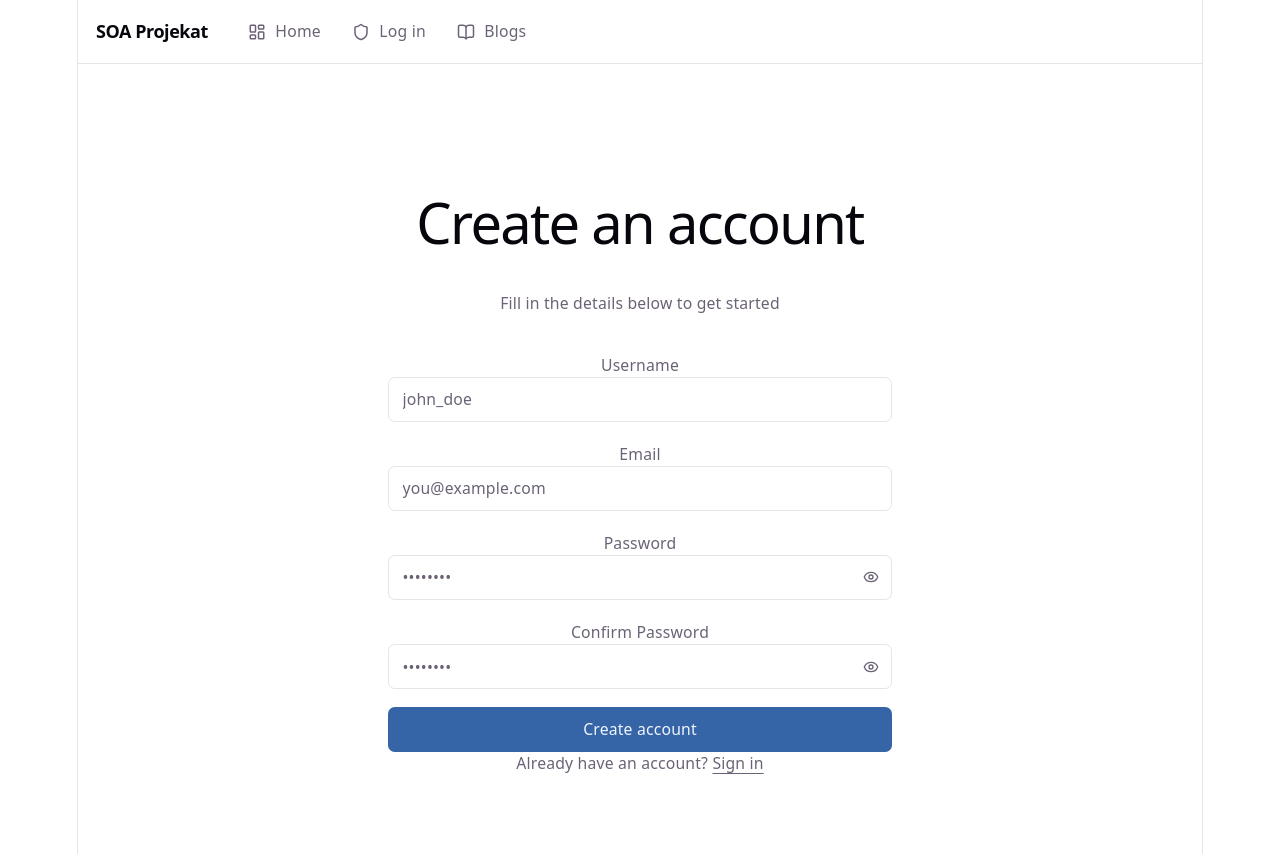
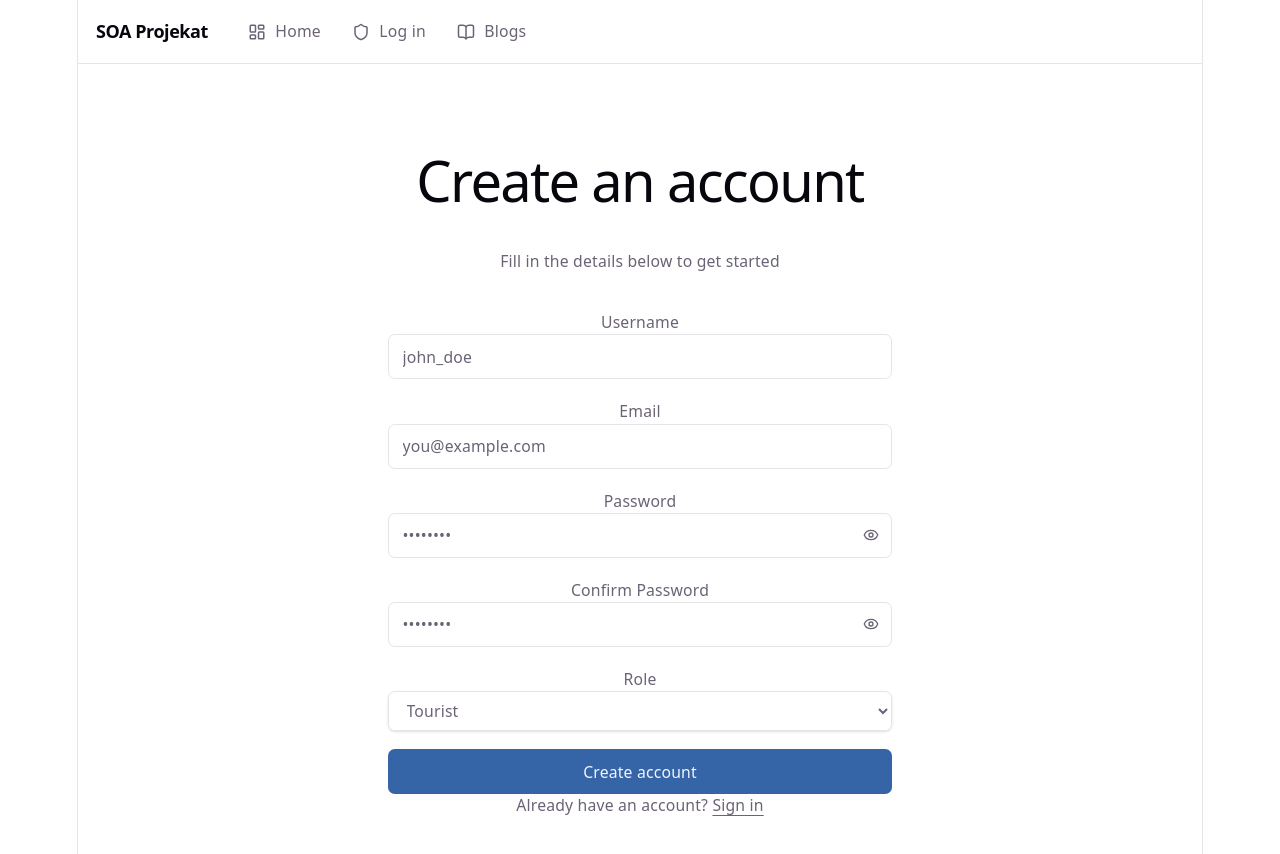
Before and after one commit to K-atarinaVujovic/Tourism-App-Microservices, a React (Vite) app in the folder Frontend/: page /register in a window 1280 px wide. Shown: the top 854 px of the page. Built offline with nearby package versions, Linux system fonts and the light colour scheme; no server answers.

Commit message:
feat: Choose role upon registration

```diff
--- a/Frontend/src/features/auth/components/RegistrationForm.tsx
+++ b/Frontend/src/features/auth/components/RegistrationForm.tsx
@@ -14,6 +14,7 @@
 import { Input } from "@/components/ui/input";
 import { Button } from "@/components/ui/button";
 
+
 // Validation rules match auth_server.go exactly so errors are caught
 // client-side before hitting the network.
 const registrationSchema = z
@@ -29,6 +30,9 @@
         email: z.string().email("Invalid email address"),
         password: z.string().min(8, "Password must be at least 8 characters"),
         confirmPassword: z.string(),
+        role: z.enum(["tourist", "author"], {
+            message: "Please select a role",
+        }),
     })
     .refine((data) => data.password === data.confirmPassword, {
         message: "Passwords do not match",
@@ -53,6 +57,7 @@
             email: "",
             password: "",
             confirmPassword: "",
+            role: "tourist",
         },
     });
 
@@ -154,6 +159,26 @@
                     )}
                 />
 
+                <FormField
+                    control={form.control}
+                    name="role"
+                    render={({ field }) => (
+                        <FormItem>
+                            <FormLabel>Role</FormLabel>
+                            <FormControl>
+                                <select
+                                    {...field}
+                                    className="flex h-9 w-full rounded-md border border-input bg-transparent px-3 py-1 text-sm shadow-sm transition-colors focus-visible:outline-none focus-visible:ring-1 focus-visible:ring-ring disabled:cursor-not-allowed disabled:opacity-50"
+                                >
+                                    <option value="tourist">Tourist</option>
+                                    <option value="author">Author</option>
+                                </select>
+                            </FormControl>
+                            <FormMessage />
+                        </FormItem>
+                    )}
+                />
+
                 <Button type="submit" className="w-full" disabled={isLoading}>
                     {isLoading ? (
                         <>
--- a/Frontend/src/features/auth/services/authService.ts
+++ b/Frontend/src/features/auth/services/authService.ts
@@ -27,7 +27,7 @@
       imageUrl: null,
       biography: null,
       quote: null,
-      role: "tourist"
+      role: data.role,
     });
     useAuthStore.getState().setAuth(response.data.token);
 }
--- a/Frontend/src/pages/RegistrationPage.tsx
+++ b/Frontend/src/pages/RegistrationPage.tsx
@@ -11,8 +11,8 @@
   const [errorMsg, setErrorMsg] = useState<string | null>(null);
 
   const { mutate, isPending } = useMutation({
-    mutationFn: ({ username, email, password }: RegisterFormData) =>
-        registerUser({ username, email, password }),
+    mutationFn: ({ username, email, password, role }: RegisterFormData) =>
+        registerUser({ username, email, password, role }),
     onSuccess: () => navigate("/home"),
     onError: (error: Error) => setErrorMsg(error.message),
   });
--- a/Frontend/src/types/auth.ts
+++ b/Frontend/src/types/auth.ts
@@ -29,6 +29,7 @@
   username: string;
   email: string;
   password: string;
+  role: "tourist" | "author"
 }
 
 export interface LoginResponse {
```
